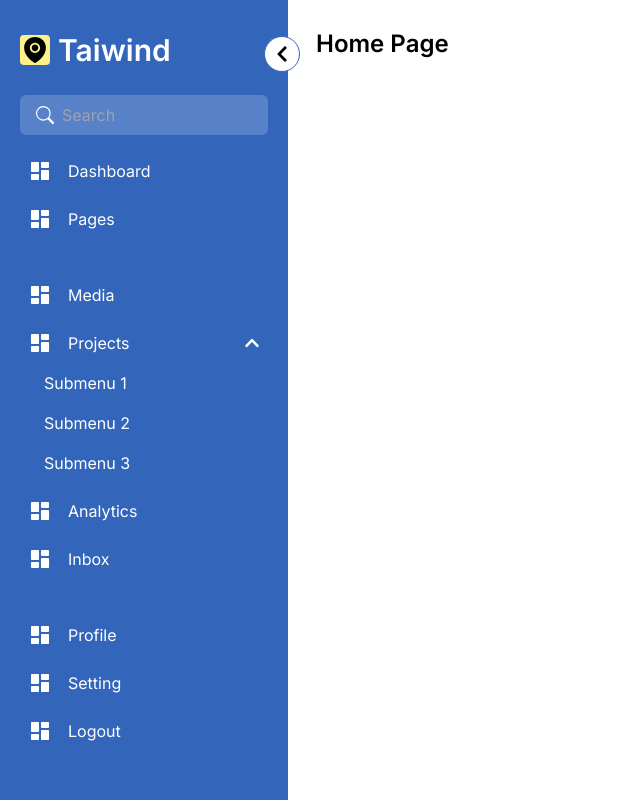
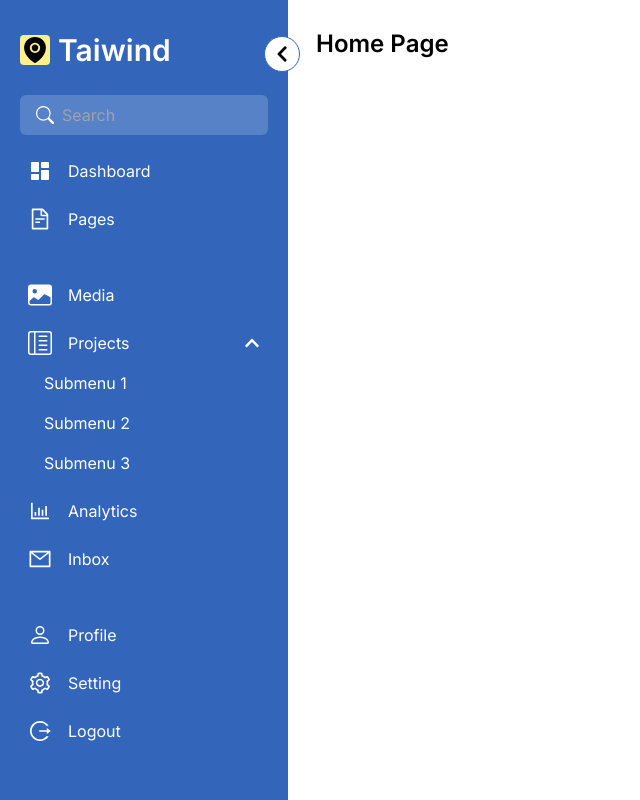
Before and after one commit to YePeOn7/robot_local_web_app, a Next.js app: page /dashboard in a window 1280 px wide. Shown: the whole page, without its empty margins (0-640 px from the left). Built offline with nearby package versions, Linux system fonts and the light colour scheme.

Commit message:
Sidebar: addvariant icons and fix key issue

```diff
--- a/src/components/Sidebar.tsx
+++ b/src/components/Sidebar.tsx
@@ -6,9 +6,10 @@ import logo from '@/../public/logoFull.png'
 import Link from 'next/link'
 import { IconType } from 'react-icons'
 import { RiDashboardFill } from 'react-icons/ri'
-import { BsArrowLeftShort, BsSearch } from 'react-icons/bs'
+import { BsArrowLeftShort, BsFillImageFill, BsPerson, BsReverseLayoutTextSidebarReverse, BsSearch } from 'react-icons/bs'
 import { FaChevronDown, FaChevronLeft } from 'react-icons/fa'
-import { AiFillEnvironment } from 'react-icons/ai'
+import { AiFillEnvironment, AiOutlineBarChart, AiOutlineFileText, AiOutlineLogout, AiOutlineMail, AiOutlineSetting } from 'react-icons/ai'
+import { PiEmpty } from 'react-icons/pi'
 
 interface ItemProps {
   href: string,
@@ -34,11 +35,12 @@ const Sidebar = () => {
   const [opensub, setOpensub] = useState(true);
 
   const Menus = [
-    { title: "Dashboard" },
-    { title: "Pages" },
-    { title: "Media", spacing: true },
+    { title: "Dashboard", icon: <RiDashboardFill /> },
+    { title: "Pages", icon: <AiOutlineFileText /> },
+    { title: "Media", spacing: true, icon: <BsFillImageFill /> },
     {
       title: "Projects",
+      icon: <BsReverseLayoutTextSidebarReverse />,
       submenu: true,
       submenuItems: [
         { title: "Submenu 1" },
@@ -46,11 +48,11 @@ const Sidebar = () => {
         { title: "Submenu 3" },
       ],
     },
-    { title: "Analytics" },
-    { title: "Inbox" },
-    { title: "Profile", spacing: true },
-    { title: "Setting" },
-    { title: "Logout" },
+    { title: "Analytics", icon: <AiOutlineBarChart /> },
+    { title: "Inbox", icon: <AiOutlineMail /> },
+    { title: "Profile", spacing: true, icon: <BsPerson /> },
+    { title: "Setting", icon: <AiOutlineSetting /> },
+    { title: "Logout", icon: <AiOutlineLogout /> },
   ];
 
   return (
@@ -71,29 +73,29 @@ const Sidebar = () => {
 
       <ul className='pt-2'>
         {Menus.map((menu, index) => (
-          <>
+          <div key={index}>
             <li className={`text-white flex items-center gap-x-4 p-2 cursor-pointer hover:bg-light-white rounded-lg ${menu.spacing ? 'mt-9' : 'mt-2'}`} key={index}>
               <span className='text-2xl block'>
-                <RiDashboardFill />
+                {menu.icon? menu.icon:<PiEmpty />}
               </span>
-              <span className={`origin-left ${!open && 'scale-0'}`}>
+              <span className={`origin-left ${!open && 'scale-0'} flex-1`}>
                 {menu.title}
               </span>
-              {menu.submenuItems ?
-                <FaChevronDown className={`ml-auto ${opensub && 'rotate-180'}`} onClick={()=>{setOpensub(!opensub)}}/> : ''}
+              {menu.submenu &&
+                <FaChevronDown className={`${opensub && 'rotate-180'}`} onClick={() => { setOpensub(!opensub) }} />}
             </li>
 
             {
-              menu.submenuItems && opensub ?
+              menu.submenuItems && opensub && open &&
               <ul className='text-white'>
                 {menu.submenuItems.map((item, index) => (
                   <li key={index} className='flex items-center gap-x-4 p-2 pl-6 cursor-pointer hover:bg-light-white rounded-lg'>
                     {item.title}
                   </li>
                 ))}
-                </ul> : ''
+              </ul>
             }
-          </>
+          </div>
         ))}
       </ul>
 
```
Lines whose indentation alone changed are shown as unchanged.
